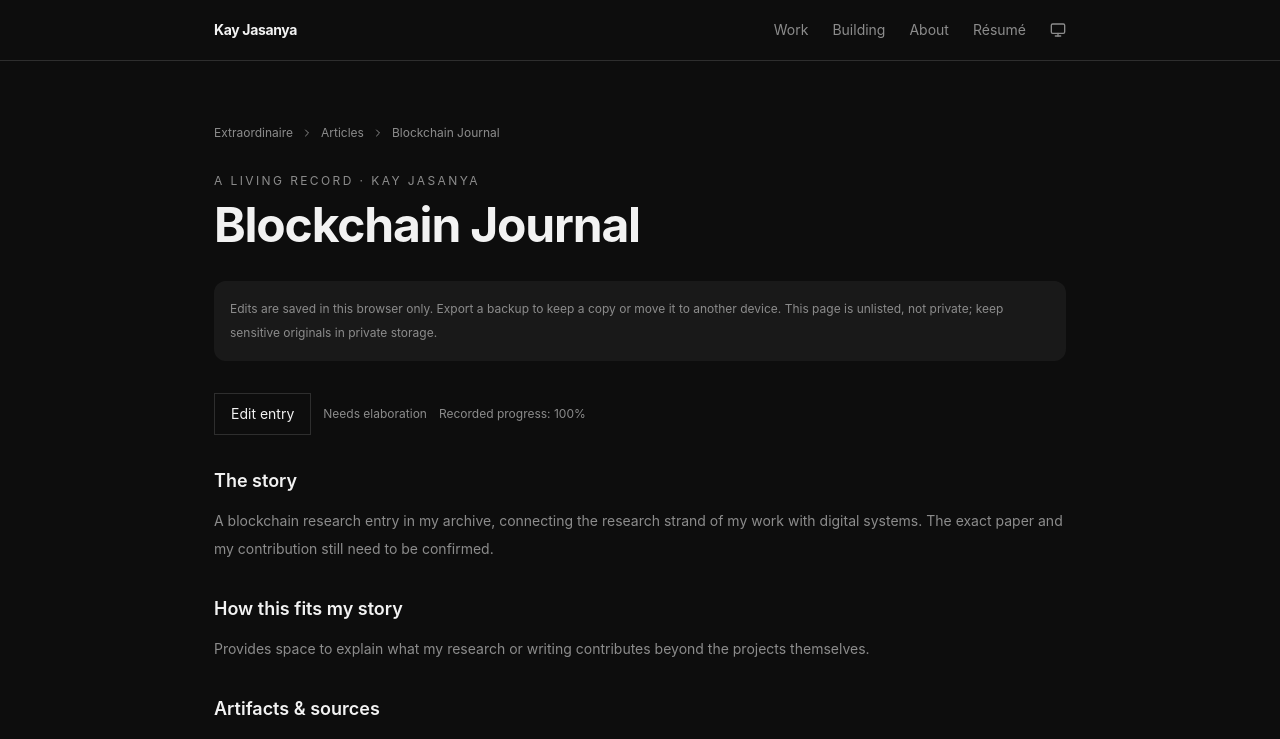
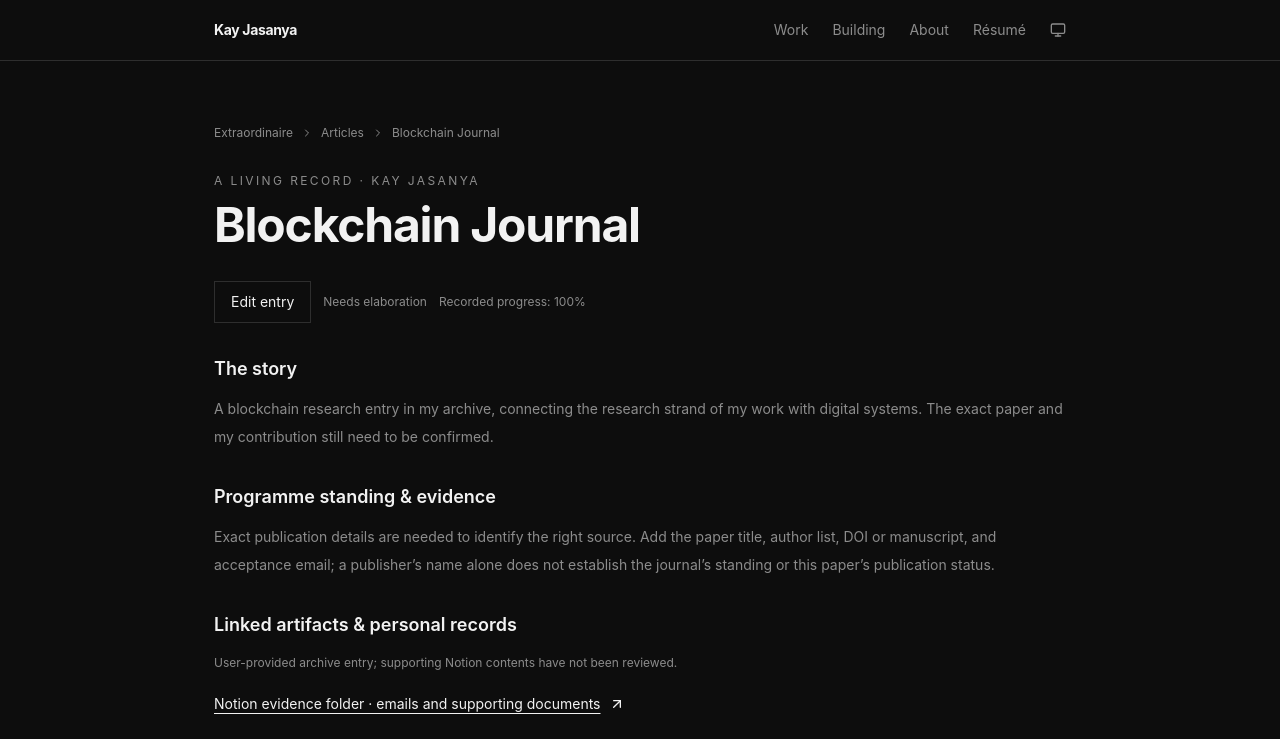
Before and after one commit to Bracket-io/jasanyakay, a React (Vite) app: page /extraordinaire/articles/blockchain in a window 1280 px wide. Shown: the top 739 px of the page. Built offline with nearby package versions, Linux system fonts and the light colour scheme; the HTML template or start-up script is replaced by a standard one.

Commit message:
Replace archive narrative with sourced programme evidence

```diff
--- a/src/data/extraordinaire.ts
+++ b/src/data/extraordinaire.ts
@@ -24,6 +24,7 @@ export interface EvidenceEntry {
   progress?: number;
   kind?: "Achievement" | "Expert opinion";
   narrative?: string;
+  evidenceContext?: { text: string; label: string; url: string }[];
   artifactNeeded?: string;
   sourceNote?: string;
   sections?: { title: string; body: string }[];
@@ -67,16 +68,6 @@ const selectedEntries: EvidenceEntry[] = [
 export const notionArchiveUrl = "https://app.notion.com/p/2ed694b87d3580788d90fbec4c1a48a7?v=2ed694b87d3580769805000c3a4d7c1c&source=copy_link";
 
 export const retiredEvidenceIds = ["techsgiving", "blackstone-launchpad", "dart-opinion", "leo-opinion", "abbey", "helium-role", "noramay-opinion", "rsis", "jim-opinion", "hadiyah-opinion", "leticia-opinion", "jainaba-opinion", "helium-salary", "lauren-opinion", "linda-opinion"];
-
-export const archiveNarrative = {
-  title: "Turning evidence into better decisions.",
-  summary: "My work connects product development, public-sector analytics, and entrepreneurship. I build tools that help people act on information, translate complex data into operational decisions, and contribute to communities developing the next generation of ventures.",
-  chapters: [
-    { title: "Build", body: "From Bracket’s financial decision tools to Baltimore’s civic analytics, the through-line is making information useful in practice." },
-    { title: "Deliver", body: "The record connects hands-on product discovery with responsibility for workflows, reporting, and coordination across organisations." },
-    { title: "Contribute", body: "Competition results, fellowships, judging, research, and public coverage add context to the work and show how it reaches beyond individual projects." },
-  ],
-};
 
 const entryDetails: Record<string, Partial<EvidenceEntry>> = {
   "aws-nextgen": {
@@ -314,11 +305,146 @@ const entryDetails: Record<string, Partial<EvidenceEntry>> = {
   }
 };
 
+const evidenceResearch: Record<string, NonNullable<EvidenceEntry["evidenceContext"]>> = {
+  "aws-nextgen": [
+    {
+      "text": "Harvard Innovation Labs and AWS selected 25 ventures for the inaugural 2023 accelerator. The programme included founder training, travel support, and AWS credits. Abbey VC is listed; personal admission evidence is needed to establish my role.",
+      "label": "Harvard · 2023 cohort and programme",
+      "url": "https://innovationlabs.harvard.edu/about/news/25-black-led-startups-selected-for-inaugural-nextgen-accelerator-program/"
+    }
+  ],
+  "keybank": [
+    {
+      "text": "The 18th annual competition in 2022 brought together 25 graduate teams from across the US to address an ESG case. Ohio State’s Fisher College of Business administered the event with KeyBank. This report establishes the event’s scope, but does not name me or confirm fourth place.",
+      "label": "Ohio State · 2022 competition report",
+      "url": "https://fisher.osu.edu/news/a-continuing-commitment-diversity-equity-and-inclusion-programs"
+    }
+  ],
+  "nbmbaa": [
+    {
+      "text": "The NBMBAA graduate case competition uses business cases presented to senior executives. My earlier record instead says MBA pitch competition: the invitation or result email must confirm the exact event before these programme details can be attributed to my participation.",
+      "label": "NBMBAA · Case competition (event match pending)",
+      "url": "https://nbmbaa.org/graduate-case-competition/"
+    }
+  ],
+  "wesolv": [
+    {
+      "text": "Candidates from more than 20 universities entered the 2022 challenge. Experts evaluated recommendation decks using a scorecard and invited the top three teams to present. The organiser names Kay Jasanya and Katie Jang as the winning team and records a $1,000 team prize.",
+      "label": "WeSolv · Evaluation process and named winners",
+      "url": "https://medium.com/wesolv/meet-the-winners-of-wesolvs-latest-case-challenge-7b3c0f02bfa0"
+    }
+  ],
+  "hopstart": [
+    {
+      "text": "The 2023 event involved 35 teams, business plans, industry mentorship, and two pitching rounds. Johns Hopkins names Dwell as the General Ventures II winner and lists me on the team. This establishes a team result; the deck and role statement should establish my contribution.",
+      "label": "Johns Hopkins · 2023 competition results",
+      "url": "https://hub.jhu.edu/2023/05/16/hopstart-new-venture-challenge/"
+    }
+  ],
+  "business-intelligence-group": [
+    {
+      "text": "The organiser states that judging committees are assembled for relevant experience and expertise from its panel. This explains the selection approach, but my specific award, year, appointment, and completed reviews still require confirmation.",
+      "label": "Business Intelligence Group · Judging philosophy",
+      "url": "https://www.bintelligence.com/judges"
+    }
+  ],
+  "hbcu-lab": [
+    {
+      "text": "HBCUvc describes the Lab Fund as practical investing experience for training participants and reports non-dilutive funding to 23 Black founders, supported by Google for Startups and the MacArthur Foundation. That establishes fund context, not my individual investment decisions.",
+      "label": "HBCUvc · Lab Fund background",
+      "url": "https://www.hbcu.vc/about"
+    }
+  ],
+  "vthacks": [
+    {
+      "text": "The organiser’s current guide requires project submission and presentation to judges. The event site identifies VTHacks as Virginia Tech’s hackathon. These current pages provide programme context; the invitation must identify the edition and dates I judged.",
+      "label": "VTHacks · Official judging and submission guide",
+      "url": "https://vthacks.com/guide"
+    }
+  ],
+  "bisonhacks": [
+    {
+      "text": "Howard University’s 2025 report describes a 24-hour team hackathon hosted by its Center for Digital Business. It provides contemporaneous institutional context. My invitation, rubric, and completion email should identify my judging work.",
+      "label": "Howard University · 2025 event report",
+      "url": "https://thedig.howard.edu/all-stories/bisonhacks-meccatech-2025-illustrate-howard-universitys-ingenuity"
+    }
+  ],
+  "sprouthacks": [
+    {
+      "text": "The organiser’s website lists the February 28–March 2, 2025 event and welcomes participants across skill levels. A judge appointment and completed-review record are needed to establish my role; no acceptance rate or judge selectivity is asserted.",
+      "label": "SproutHacks · Official event site",
+      "url": "https://www.sprouthacks.ca/"
+    }
+  ],
+  "nsf-icorps": [
+    {
+      "text": "NSF describes I-Corps as entrepreneurial training connecting research with commercialisation. My available evidence is for regional I-Corps and I-Corps Next, so national Teams awards or admission criteria should not be attributed to my participation.",
+      "label": "NSF · Programme overview",
+      "url": "https://www.nsf.gov/funding/initiatives/i-corps"
+    },
+    {
+      "text": "The University of Maryland identifies me as a 2023 regional and I-Corps Next participant in its report on the 2024 Black Founders event. This is a named institutional record of participation.",
+      "label": "University of Maryland · Named participation record",
+      "url": "https://mtechpartnerships.umd.edu/news/nsf-i-corps-hub-mid-atlantic-region-partners-host-black-founders-in-i-corps-event"
+    }
+  ],
+  "hbcuvc": [
+    {
+      "text": "HBCUvc’s 2021 announcement lists 62 fellows from 21 HBCUs and names me in the alumni professional-development track. It establishes cohort membership; the acceptance email and selection criteria can add detail about admission.",
+      "label": "HBCUvc · 2021 cohort roster",
+      "url": "https://blog.hbcu.vc/hbcuvc-welcomes-its-fifth-and-largest-class-of-venture-capital-fellows-5cade19616ff"
+    }
+  ],
+  "uif": [
+    {
+      "text": "Morgan State names me among its four new fellows in 2017. The report places the cohort within 224 selected students from 58 institutions in seven countries and identifies Stanford’s d.school as the programme administrator. It does not provide an applicant denominator or acceptance rate.",
+      "label": "Morgan State · Named selection and cohort scope",
+      "url": "https://www.morgan.edu/news/four-morgan-state-students-named-as-university-innovation-fellows"
+    }
+  ],
+  "nsf-host": [
+    {
+      "text": "The University of Maryland names me as emcee of the February 5, 2024 Black Founders in I-Corps event at Morgan State. The report identifies participating universities and regional innovation organisations. The programme or recording can show what I actually delivered as host.",
+      "label": "University of Maryland · Event and host record",
+      "url": "https://mtechpartnerships.umd.edu/news/nsf-i-corps-hub-mid-atlantic-region-partners-host-black-founders-in-i-corps-event"
+    }
+  ],
+  "technically": [
+    {
+      "text": "The article names me, describes Scribe’s writing-support concept, and records a $1,000 Bear Tank award. It establishes published coverage of my venture and role. No audience reach or circulation figure is claimed without a separate publisher source.",
+      "label": "Technically · Original coverage",
+      "url": "https://technical.ly/startups/morgan-state-inaugural-bear-tank/"
+    }
+  ],
+  "bracket": [
+    {
+      "text": "The existing case study describes interviews, product decisions, launch, and retention lessons. It is a first-person work sample rather than independent validation. Dated analytics, user feedback, and adoption records would substantiate its reported outcomes.",
+      "label": "Portfolio · Product case study",
+      "url": "https://www.kayjasanya.com/project/bracket"
+    }
+  ],
+  "baltimore-contribution": [
+    {
+      "text": "The résumé provides a starting account of responsibilities and reported results. An employer-authored letter and dated work products should establish ownership, organisational reliance, and observed outcomes independently of this self-authored description.",
+      "label": "Portfolio · Existing résumé",
+      "url": "https://www.kayjasanya.com/resume"
+    }
+  ],
+  "baltimore-role": [
+    {
+      "text": "The résumé provides a starting account of responsibilities and reported results. An employer-authored letter and dated work products should establish ownership, organisational reliance, and observed outcomes independently of this self-authored description.",
+      "label": "Portfolio · Existing résumé",
+      "url": "https://www.kayjasanya.com/resume"
+    }
+  ]
+};
+
 export const evidenceEntries: EvidenceEntry[] = selectedEntries.map(entry => {
   const details = entryDetails[entry.id];
   return {
     ...entry,
     ...details,
+    evidenceContext: evidenceResearch[entry.id] ?? [],
     documents: [...(details?.documents ?? []), ...entry.documents],
   };
 });
--- a/src/pages/Extraordinaire.tsx
+++ b/src/pages/Extraordinaire.tsx
@@ -2,7 +2,7 @@ import { useEffect, useState } from "react";
 import { Link, useNavigate, useParams } from "react-router-dom";
 import { ArrowLeft, ArrowUpRight, ChevronRight, Download, FolderOpen, Plus, Search } from "lucide-react";
 import { Layout } from "@/components/Layout";
-import { evidenceCategories, evidenceEntries, notionArchiveUrl, archiveNarrative, retiredEvidenceIds, type EvidenceEntry } from "@/data/extraordinaire";
+import { evidenceCategories, evidenceEntries, notionArchiveUrl, retiredEvidenceIds, type EvidenceEntry } from "@/data/extraordinaire";
 
 const storageKey = "jasanyakay.extraordinaire.v1";
 const inputClass = "w-full rounded-lg border border-input bg-background px-3 py-2.5 text-sm";
@@ -19,6 +19,7 @@ function isEntry(value: unknown): value is EvidenceEntry {
     (entry.progress === undefined || (typeof entry.progress === "number" && entry.progress >= 0 && entry.progress <= 100)) &&
     (entry.kind === undefined || ["Achievement", "Expert opinion"].includes(entry.kind)) &&
     Array.isArray(entry.documents) && entry.documents.every(document => typeof document?.label === "string" && typeof document?.url === "string" && /^https?:\/\//i.test(document.url)) &&
+    (entry.evidenceContext === undefined || (Array.isArray(entry.evidenceContext) && entry.evidenceContext.every(source => typeof source?.text === "string" && typeof source?.label === "string" && typeof source?.url === "string" && /^https?:\/\//i.test(source.url)))) &&
     (entry.sections === undefined || (Array.isArray(entry.sections) && entry.sections.every(section => typeof section?.title === "string" && typeof section?.body === "string")));
 }
 
@@ -83,7 +84,7 @@ const Extraordinaire = () => {
   const mergedEntries = evidenceEntries.map(base => {
     const draft = activeDrafts.find(item => item.id === base.id);
     if (!draft) return base;
-    return { ...base, ...draft, summary: draft.summary || base.summary,
+    return { ...base, ...draft, evidenceContext: base.evidenceContext, summary: draft.summary || base.summary,
       documents: [...new Map([...base.documents, ...draft.documents].map(document => [document.url, document])).values()] };
   });
   const entries = [...mergedEntries, ...activeDrafts.filter(draft => !evidenceEntries.some(base => base.id === draft.id))];
@@ -137,26 +138,22 @@ const Extraordinaire = () => {
         <h1 className="text-3xl sm:text-5xl font-bold tracking-tight break-words">{isNew ? "New entry" : entry?.title ?? category?.title ?? "Extraordinaire."}</h1>
         <p className="mt-4 max-w-xl text-sm leading-7 text-muted-foreground">{entry ? [entry.organization, entry.year].filter(Boolean).join(" · ") : category?.description ?? "A growing collection of my work, recognition, and contributions. Open a category to explore and expand the record."}</p>
       </header>
-      {!category && <section className="mb-10 border-y border-border py-8">
-        <p className="text-xs uppercase tracking-widest text-muted-foreground">The through-line</p>
-        <h2 className="mt-3 text-2xl font-semibold tracking-tight">{archiveNarrative.title}</h2>
-        <p className="mt-4 text-sm leading-7 max-w-2xl text-muted-foreground">{archiveNarrative.summary}</p>
-        <div className="grid sm:grid-cols-3 gap-6 mt-7">{archiveNarrative.chapters.map(chapter => <div key={chapter.title}><h3 className="text-sm font-semibold">{chapter.title}</h3><p className="mt-2 text-xs leading-6 text-muted-foreground">{chapter.body}</p></div>)}</div>
-        <p className="mt-6 text-xs text-muted-foreground">A working evidence narrative for future EB1, EB2, and O1 preparation. Progress notes track collection, not eligibility.</p>
-      </section>}
-      <div className="mb-8 rounded-xl bg-muted/50 p-4 text-xs leading-6 text-muted-foreground">Edits are saved in this browser only. Export a backup to keep a copy or move it to another device. This page is unlisted, not private; keep sensitive originals in private storage.</div>
       {(saved.error || message) && <p role="status" className="mb-6 rounded-lg border border-border p-4 text-sm">{saved.error || message}</p>}
       {(isNew || editing) && category ? <EntryEditor key={entryId} entry={entry ?? { id: crypto.randomUUID(), category: category.id, title: "", status: "Needs elaboration", documents: [], kind: "Achievement" }} onSave={save} onCancel={() => { if (isNew) navigate(`/extraordinaire/${category.id}`); else setEditing(false); }} /> : entry ? <>
         <div className="flex flex-wrap items-center gap-3 mb-8"><button className={buttonClass} onClick={() => setEditing(true)}>Edit entry</button><span className="text-xs text-muted-foreground">{entry.status}</span>{entry.progress !== undefined && <span className="text-xs text-muted-foreground">Recorded progress: {entry.progress}%</span>}</div>
         <div className="space-y-8">
           {[
             { title: "The story", body: entry.summary || "Add the context, what you did, and your contribution." },
-            ...(entry.narrative ? [{ title: "How this fits my story", body: entry.narrative }] : []),
+
             ...(entry.impact ? [{ title: "Impact", body: entry.impact }] : []),
             ...(entry.sections ?? []),
           ].map((section, index) => <section key={index}><h2 className="text-lg font-semibold mb-3">{section.title}</h2><p className="text-sm leading-7 whitespace-pre-wrap break-words text-muted-foreground">{section.body}</p></section>)}
-          <section><h2 className="text-lg font-semibold mb-3">Artifacts & sources</h2>
-            {entry.sourceNote && <p className="mb-4 text-xs leading-6 text-muted-foreground">{entry.sourceNote}</p>}{entry.documents.length ? <ul className="space-y-3">{entry.documents.map((document, index) => <li key={index}><a className="inline-flex items-center gap-2 text-sm underline underline-offset-4 break-all" href={document.url} target="_blank" rel="noopener noreferrer">{document.label}<ArrowUpRight className="h-4 w-4 shrink-0" aria-hidden="true" /></a></li>)}</ul> : <p className="text-sm text-muted-foreground">No documents linked yet.</p>}</section>
+          <section>
+            <h2 className="text-lg font-semibold mb-3">Programme standing & evidence</h2>
+            {entry.evidenceContext?.length ? <div className="space-y-4">{entry.evidenceContext.map(source => <article key={source.url} className="border border-border rounded-xl p-5"><p className="text-sm leading-7 text-muted-foreground">{source.text}</p><a href={source.url} target="_blank" rel="noopener noreferrer" className="mt-3 inline-flex gap-2 items-center text-xs underline underline-offset-4">{source.label}<ArrowUpRight aria-hidden="true" className="h-3 w-3 shrink-0" /></a></article>)}</div> : <p className="text-sm leading-7 text-muted-foreground">Exact publication details are needed to identify the right source. Add the paper title, author list, DOI or manuscript, and acceptance email; a publisher’s name alone does not establish the journal’s standing or this paper’s publication status.</p>}
+          </section>
+          <section><h2 className="text-lg font-semibold mb-3">Linked artifacts & personal records</h2>
+            {entry.sourceNote && <p className="mb-4 text-xs leading-6 text-muted-foreground">{entry.sourceNote}</p>}{entry.documents.length ? <ul className="space-y-3">{entry.documents.map((document, index) => <li key={index}><a className="inline-flex items-center gap-2 text-sm underline underline-offset-4 break-all" href={document.url} target="_blank" rel="noopener noreferrer">{document.label === "Notion source" ? "Notion evidence folder · emails and supporting documents" : document.label}<ArrowUpRight className="h-4 w-4 shrink-0" aria-hidden="true" /></a></li>)}</ul> : <p className="text-sm text-muted-foreground">No documents linked yet.</p>}</section>
           <section className="rounded-xl border border-border p-5"><h2 className="text-sm font-semibold mb-2">Evidence to add</h2><p className="text-sm leading-7 whitespace-pre-wrap text-muted-foreground">{entry.nextStep || entry.artifactNeeded || category?.prompt}</p></section>
         </div>
       </> : <>
```
Also changed, not shown: 1 other file (tests, documents, lock files or other folders).
